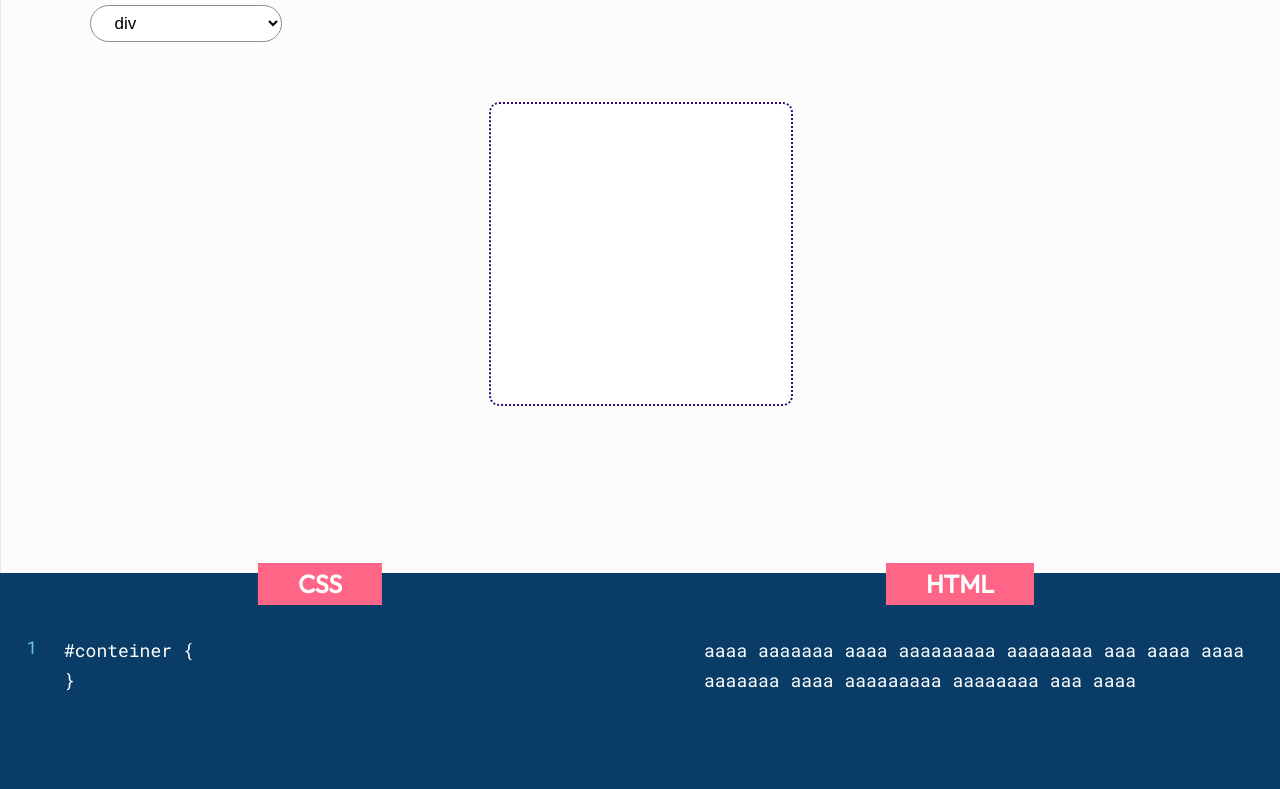
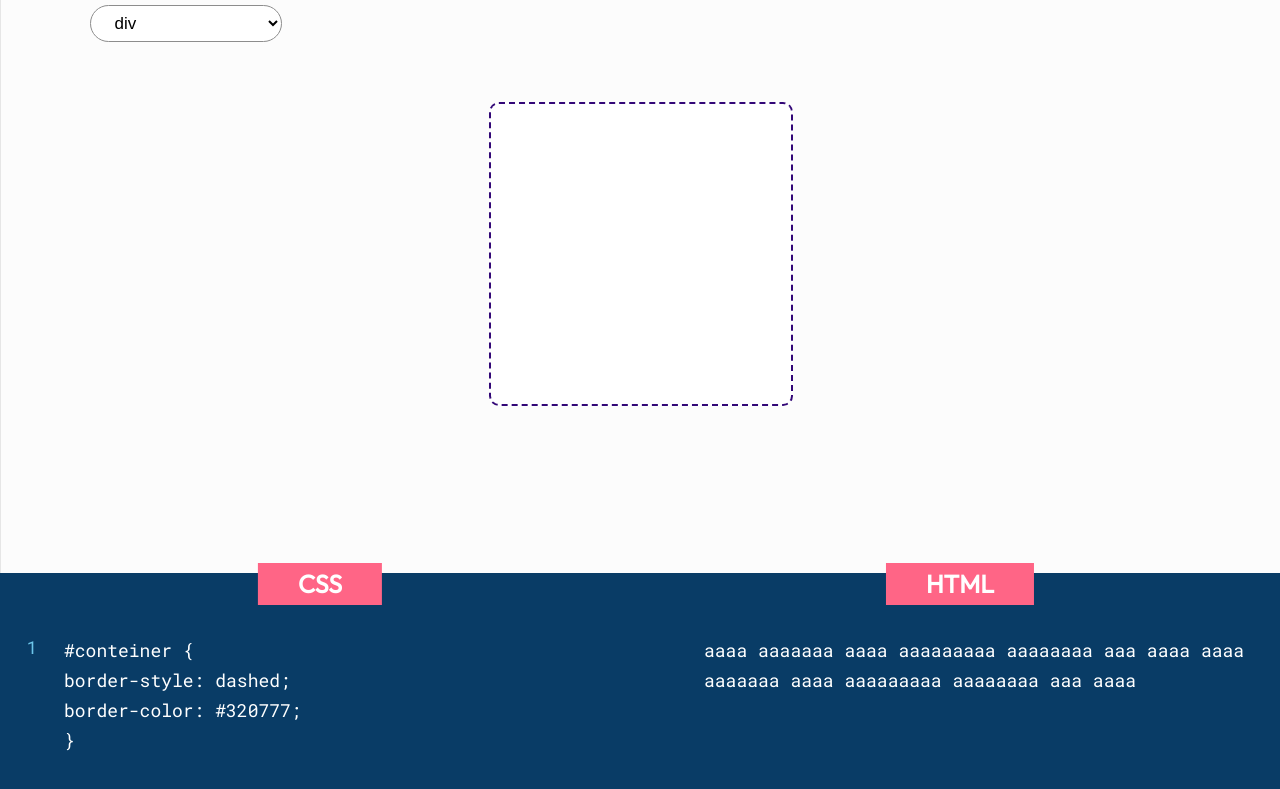
Before and after one commit to lalinha123/Ajudante-de-front-end, a plain HTML site: page estilizar-conteiner.html in a window 1280 px wide. Shown: the part 229-1018 px from the top of the page. Drawn offline with Linux system fonts and the light colour scheme.

Commit message:
TA FUNCIONANDO

```diff
--- a/assets/css/est-conteiner.css
+++ b/assets/css/est-conteiner.css
@@ -5,6 +5,6 @@
   width: 300px;
   height: 300px;
   border-width: 2px;
-  border-color: #320777;
+  border-color: #6f16ff;
   border-radius: 10px;
 }
--- a/assets/js/principal.js
+++ b/assets/js/principal.js
@@ -1,13 +1,16 @@
 const body = document.querySelector('body');
 const conteiner = document.querySelector('#conteiner');
+const border = {
+  estilo: 'dashed',
+  cor: '#320777',
+  tam: '2px',
+};
 let codigo_css;
 let nome_conteiner;
 let num_linhas_css = 0;
 let num_linhas_html = 0;
 
 function criaLinha(ling, tipo, nome, valor){
-  codigo_css = '';
-
   function criaCodCss(){
     switch (tipo) {
       case 'seletor':
@@ -19,17 +22,21 @@ function criaLinha(ling, tipo, nome, valor){
           nome_conteiner = `#${document.querySelector('#id').value}`;
         }
 
-        codigo_css = `${nome_conteiner} {` + codigo_css;
+        codigo_css = `${nome_conteiner} {`;
         break;
 
       case 'atributo':
         switch (nome) {
           case 'border-style':
-            conteiner.style.borderStyle = valor;
+            border.estilo = valor;
+            break;
+
+          case 'border-color':
+            border.cor = valor;
             break;
         }
 
-        codigo_css = `<br />${nome}: ${valor};`;
+        codigo_css += `<br />${nome}: ${valor};`;
         break;
     }
   }
@@ -41,11 +48,24 @@ function criaLinha(ling, tipo, nome, valor){
   }
 }
 
+function mudaConteiner(){
+  conteiner.style.borderStyle = border.estilo;
+  conteiner.style.borderColor = border.cor;
+}
+
+function criaAtributos(){
+  criaLinha('css', 'atributo', 'border-style', border.estilo);
+  criaLinha('css', 'atributo', 'border-color', border.cor);
+}
+
 function criaCodigo(ling){
+  mudaConteiner();
+  document.querySelector('#code-bloco-css').innerHTML = '';
+
   switch (ling) {
     case 'css':
-      criaLinha('css', 'atributo', 'border-style', 'dotted');
       criaLinha('css', 'seletor');
+      criaAtributos();
       codigo_css += '<br /> }';
       document.querySelector('#code-bloco-css').innerHTML = codigo_css;
       break;
```
